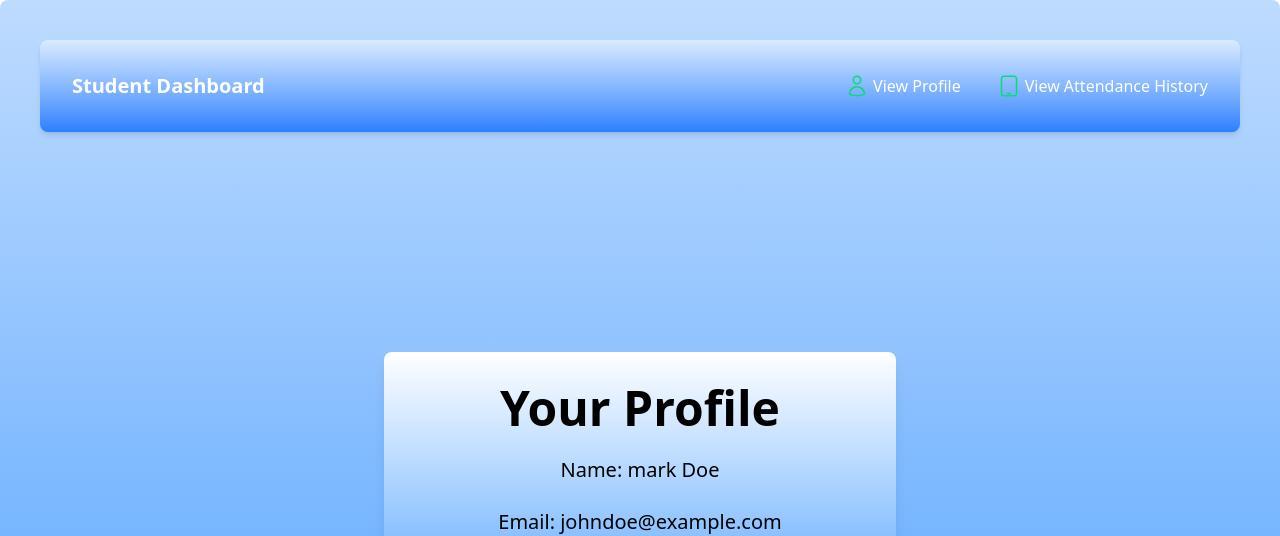
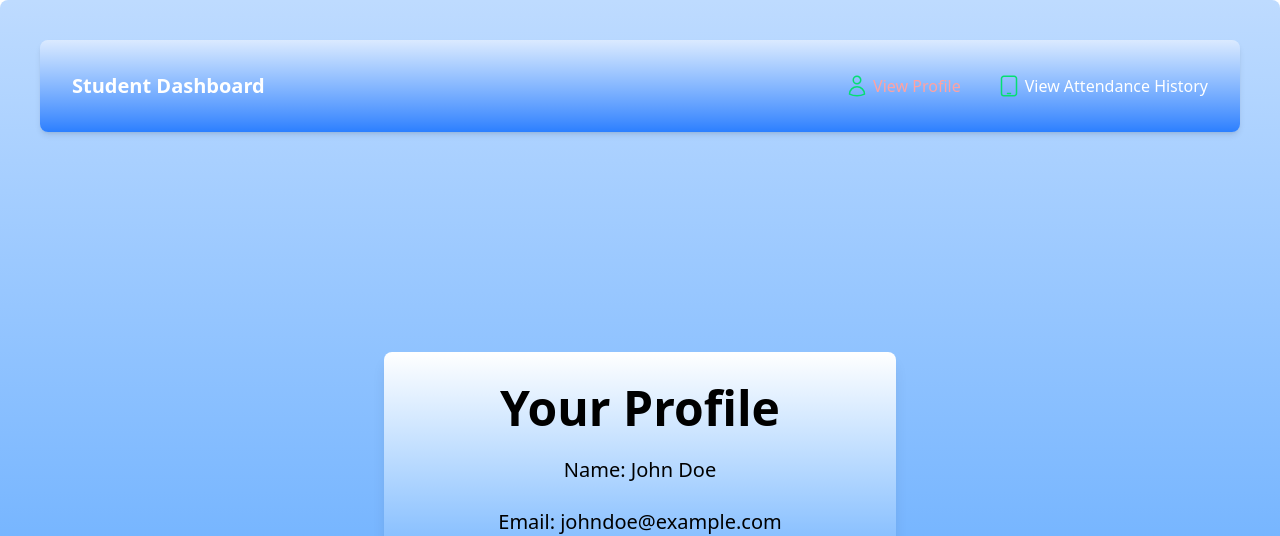
Before and after one commit to Sphe2001/Clocking_System_v2, a React (Vite) app in the folder client/: page /pages/student/viewProfile in a window 1280 px wide. Shown: the top 536 px of the page. Built offline with nearby package versions, Linux system fonts and the light colour scheme.

Commit message:
added student dashboard and view profile with student navigation bar and a view profile page.e

```diff
--- a/client/src/components/studentNavbar.jsx
+++ b/client/src/components/studentNavbar.jsx
@@ -18,11 +18,11 @@ const StudentNavbar = () => {
         <div className="flex space-x-8">
           <div className="flex items-center cursor-pointer" onClick={() => navigate('/pages/student/viewProfile')}>
             <UserIcon className="mx-1 h-6 w-6 stroke-green-400" />
-            <span className={location.pathname === '/dashboard/student/viewProfile' ? 'text-red-300' : ''}>View Profile</span>
+            <span className={location.pathname === '/pages/student/viewProfile' ? 'text-red-300' : ''}>View Profile</span>
           </div>
-          <div className="flex items-center cursor-pointer" onClick={() => navigate('/dashboard/student/viewAttendanceHistory')}>
+          <div className="flex items-center cursor-pointer" onClick={() => navigate('/pages/student/viewAttendanceHistory')}>
             <DeviceTabletIcon className="mx-1 h-6 w-6 stroke-green-400" />
-            <span className={location.pathname === '/dashboard/student/viewAttendanceHistory' ? 'text-gray-300' : ''}>View Attendance History</span>
+            <span className={location.pathname === '/pages/student/viewAttendanceHistory' ? 'text-gray-300' : ''}>View Attendance History</span>
           </div>
         </div>
       </div>
--- a/client/src/pages/student/viewProfile/viewProfile.jsx
+++ b/client/src/pages/student/viewProfile/viewProfile.jsx
@@ -12,7 +12,7 @@ const ViewProfile = () => {
       <div className="flex flex-col items-center justify-center flex-grow pt-20 text-white px-6 sm:px-8 md:px-12">
         <div className="relative z-10 max-w-lg w-full text-center space-y-6 p-8 bg-gradient-to-b from-white to-blue-400 bg-opacity-10 backdrop-blur-md rounded-lg shadow-lg">
           <h1 className="text-4xl sm:text-5xl font-extrabold text-black">Your Profile</h1>
-          <p className="text-lg sm:text-xl text-black">Name: mark Doe</p>
+          <p className="text-lg sm:text-xl text-black">Name: John Doe</p>
           <p className="text-lg sm:text-xl text-black">Email: johndoe@example.com</p>
           <p className="text-lg sm:text-xl text-black">Student ID: 123456</p>
         </div>
```
